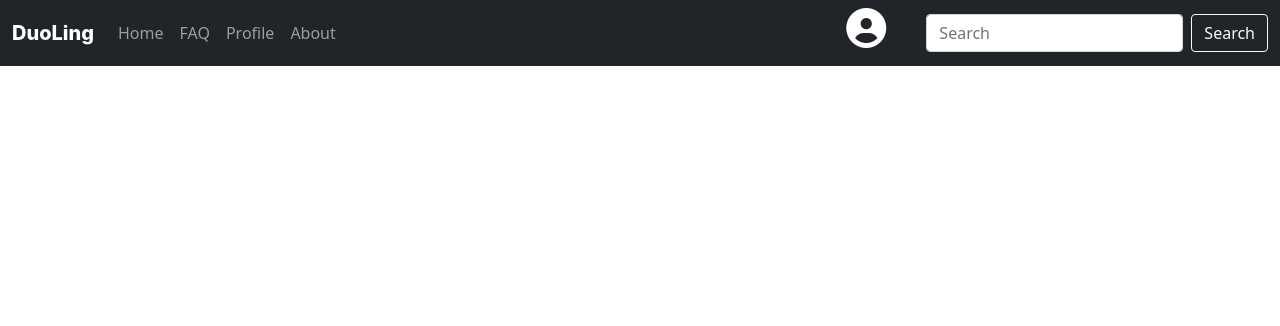
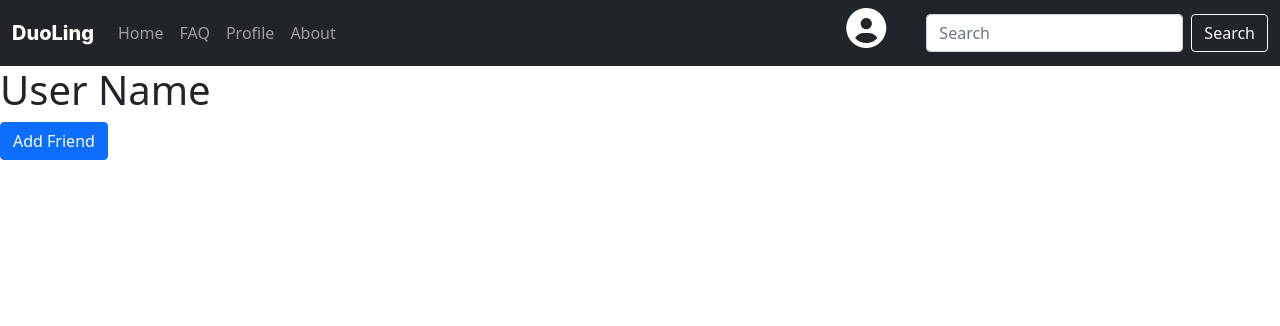
Before and after one commit to uzochi-dimkpa/ITSC-3155_Final-Project_Group-1, a Flask app: page /profile in a window 1280 px wide. Shown: the top 326 px of the page. Run offline with Flask 2, Linux system fonts and the light colour scheme; some libraries are stand-ins or nearby versions.

Commit message:
Update profile.html

```diff
--- a/templates/profile.html
+++ b/templates/profile.html
@@ -3,5 +3,15 @@
 {% block title %} User Profile {% endblock %}
 
 {% block body %}
+<style>
+    div
+    {
+        margin: 96 px;
+    }
+</style>
 
+<div>
+    <h1>User Name</h1>
+    <button type="button" class="btn btn-primary">Add Friend</button>
+</div>
 {% endblock %}
```
